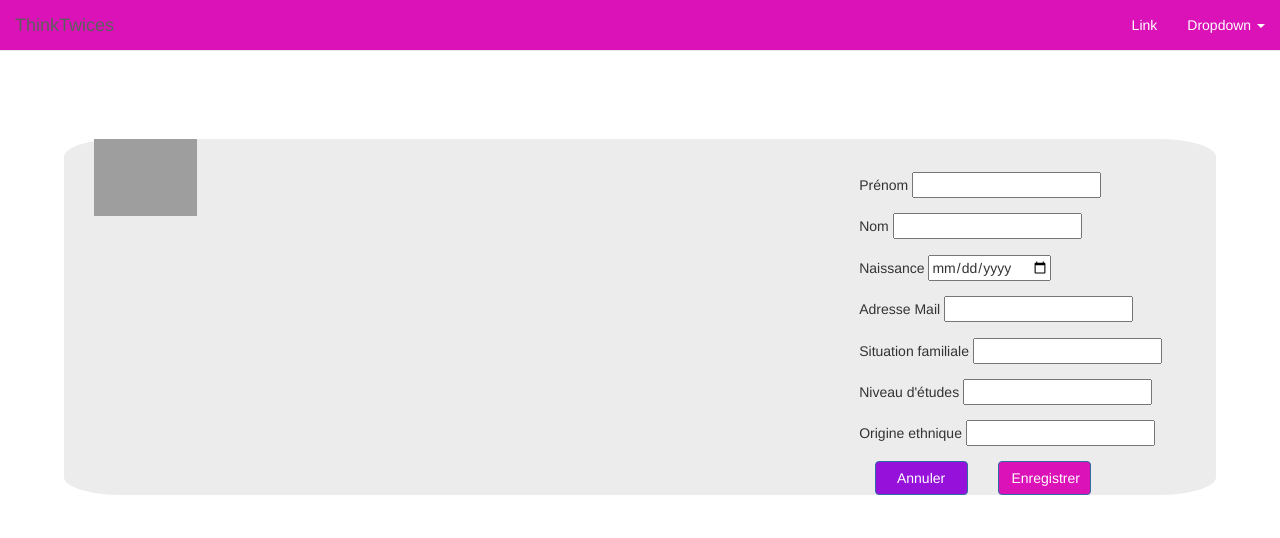
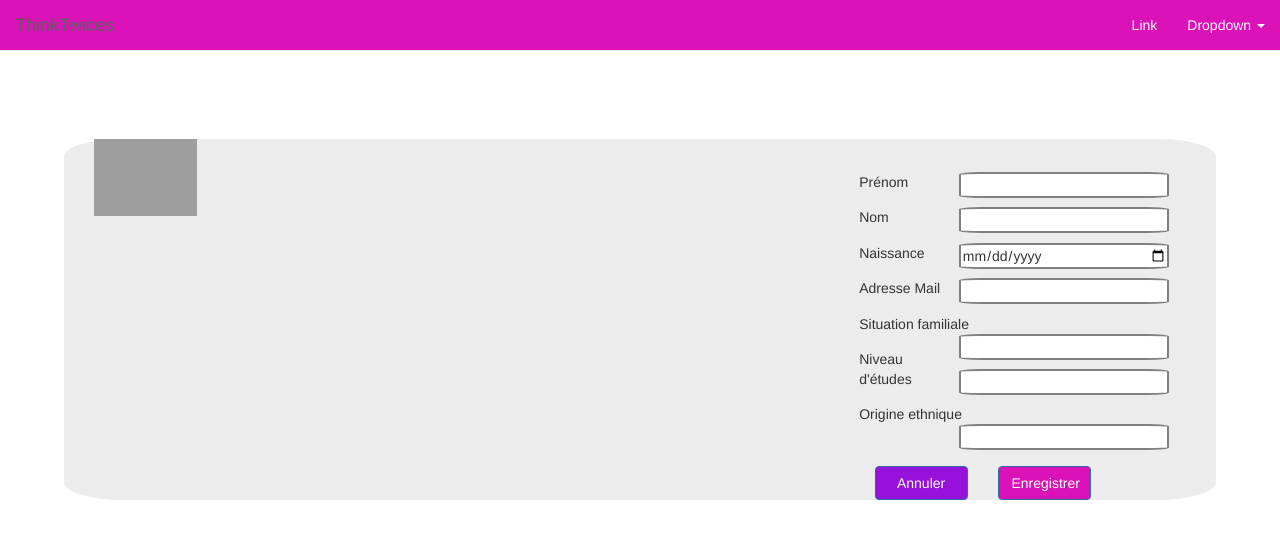
Before and after one commit to AntoineDrouhin/ThinkTwice, a website: page web/templates/editProfile.html in a window 1280 px wide. Drawn offline with nearby package versions, Linux system fonts and the light colour scheme; grey boxes are pictures that could not be loaded.

Commit message:
css for edit profile

```diff
--- a/web/style/editProfile.css
+++ b/web/style/editProfile.css
@@ -15,6 +15,7 @@
     margin: 0 5% 0 5%;
     width: 30%;
 	float:left;
+	margin-top:5%;
 }
 
 #cancelButton {
@@ -22,10 +23,17 @@
     margin: 0 5% 0 5%;
 	width:30%;
 	float:left;
+	margin-top:5%;
 }
 
 .form-group {
     margin-top: 5%;
+}
+.form-group input {
+	border-radius:10%;
+	float: right;
+	border : 2px solid gray;
+	width:15em;
 }
 
 #mainContainer {
```
